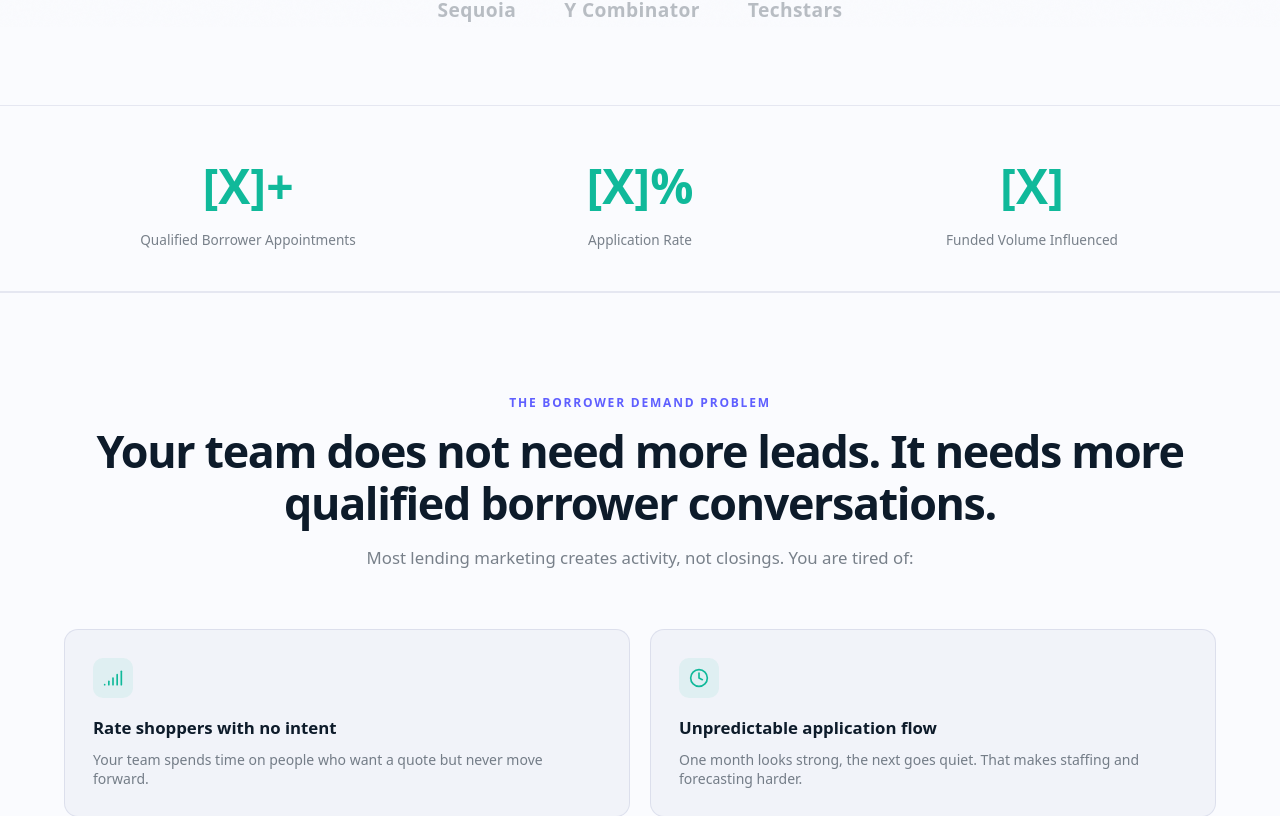
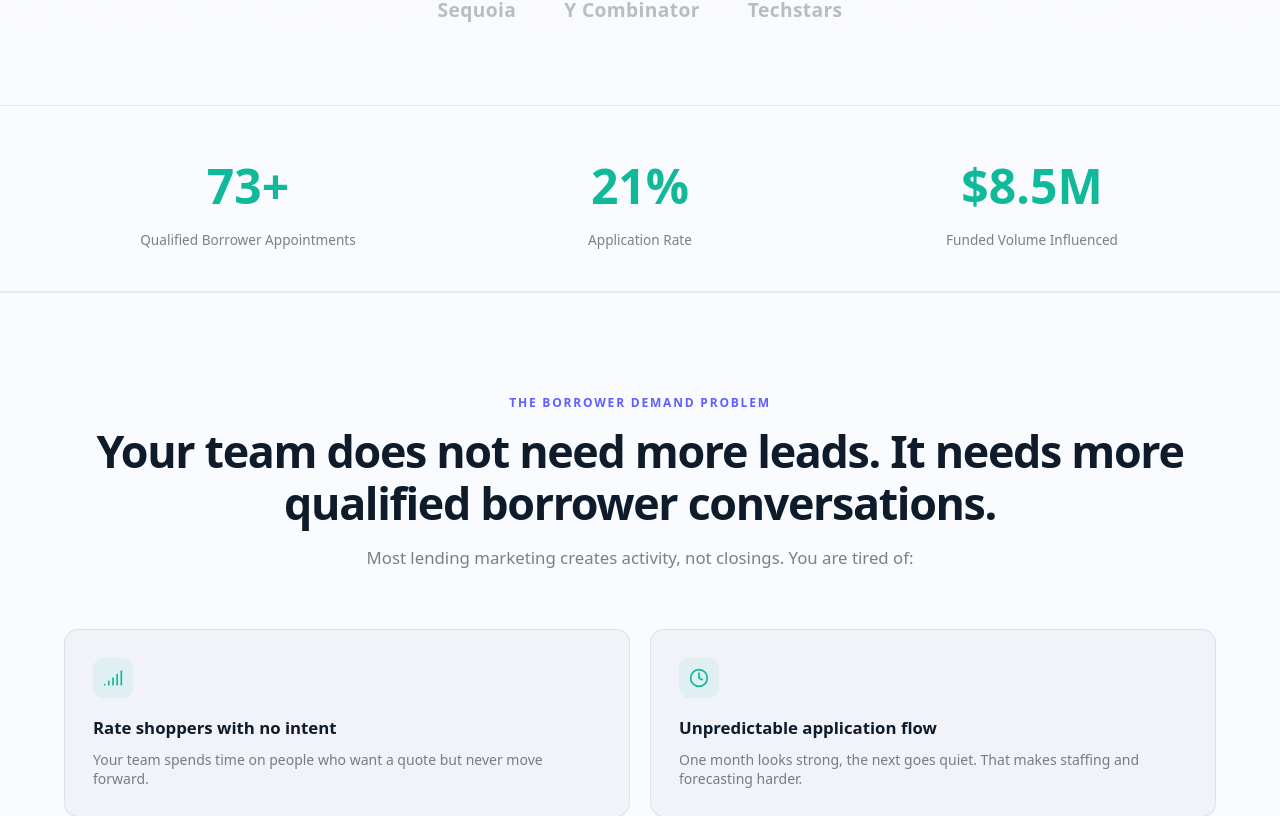
Before and after one commit to HunzlaHussain/social_bloom, a Next.js app: page / in a window 1280 px wide. Shown: the part 773-1589 px from the top of the page. Built offline with nearby package versions, Linux system fonts and the light colour scheme.

Commit message:
Add mock data generation for landing page statistics

```diff
--- a/src/app/page.tsx
+++ b/src/app/page.tsx
@@ -1,12 +1,56 @@
 'use client';
 
-import { useEffect } from "react";
+import { useEffect, useState } from "react";
 import { SiteHeader } from "@/components/SiteHeader";
 import { SiteFooter } from "@/components/SiteFooter";
 import Image from "next/image";
 
 export default function Home() {
+  const makeMockNumbers = () => {
+    const randInt = (min: number, max: number) =>
+      Math.floor(Math.random() * (max - min + 1)) + min;
+    const randFloat = (min: number, max: number, decimals = 1) => {
+      const n = Math.random() * (max - min) + min;
+      const p = 10 ** decimals;
+      return Math.round(n * p) / p;
+    };
+    const formatMillions = (millions: number) => `$${millions.toFixed(1)}M`;
+
+    const qualifiedBorrowerAppointments = randInt(40, 140);
+    const applicationRatePercent = randInt(12, 34);
+    const fundedVolumeInfluenced = formatMillions(randFloat(1.2, 9.8, 1));
+
+    const caseStudies = [
+      {
+        lenderName: "Crescent Home Lending",
+        fundedVolume: formatMillions(randFloat(3.0, 12.5, 1)),
+        fundedVolumeDays: randInt(45, 120),
+      },
+      {
+        lenderName: "Blue Ridge Mortgage",
+        qualifiedAppointments: randInt(18, 65),
+        qualifiedAppointmentsWeeks: randInt(4, 12),
+      },
+      {
+        lenderName: "Harbor Equity Partners",
+        efficiencyImprovementPercent: randInt(10, 38),
+      },
+    ] as const;
+
+    return {
+      qualifiedBorrowerAppointments,
+      applicationRatePercent,
+      fundedVolumeInfluenced,
+      caseStudies,
+    };
+  };
+
+  const [mockNumbers, setMockNumbers] = useState<ReturnType<typeof makeMockNumbers> | null>(null);
+
   useEffect(() => {
+    // Generate mock values only on the client to avoid hydration mismatches.
+    setMockNumbers(makeMockNumbers());
+
     const observer = new IntersectionObserver(
       (entries) => {
         entries.forEach((entry) => {
@@ -125,15 +169,21 @@ export default function Home() {
         <div className="relative z-[1] mx-auto w-full max-w-sb px-4 sm:px-6">
           <div className="grid grid-cols-1 gap-8 text-center min-[600px]:grid-cols-3 min-[600px]:gap-6 reveal">
             <div>
-              <div className="font-display text-[clamp(2rem,4vw,3rem)] font-semibold text-sb-accent">[X]+</div>
+              <div className="font-display text-[clamp(2rem,4vw,3rem)] font-semibold text-sb-accent">
+                {mockNumbers ? `${mockNumbers.qualifiedBorrowerAppointments}+` : "—"}
+              </div>
               <div className="mt-1 text-[0.85rem] font-medium text-sb-text-secondary">Qualified Borrower Appointments</div>
             </div>
             <div>
-              <div className="font-display text-[clamp(2rem,4vw,3rem)] font-semibold text-sb-accent">[X]%</div>
+              <div className="font-display text-[clamp(2rem,4vw,3rem)] font-semibold text-sb-accent">
+                {mockNumbers ? `${mockNumbers.applicationRatePercent}%` : "—"}
+              </div>
               <div className="mt-1 text-[0.85rem] font-medium text-sb-text-secondary">Application Rate</div>
             </div>
             <div>
-              <div className="font-display text-[clamp(2rem,4vw,3rem)] font-semibold text-sb-accent">[X]</div>
+              <div className="font-display text-[clamp(2rem,4vw,3rem)] font-semibold text-sb-accent">
+                {mockNumbers ? mockNumbers.fundedVolumeInfluenced : "—"}
+              </div>
               <div className="mt-1 text-[0.85rem] font-medium text-sb-text-secondary">Funded Volume Influenced</div>
             </div>
           </div>
@@ -614,34 +664,47 @@ export default function Home() {
           </div>
           <div className="grid grid-cols-1 gap-6 md:grid-cols-2">
             <div className="rounded-2xl border border-sb-border bg-sb-card p-6 transition-[border-color,transform] duration-300 hover:-translate-y-0.5 hover:border-sb-border-strong sm:p-8 reveal">
-              <div className="mb-2 font-display text-xl font-semibold">[Lender Name]</div>
+              <div className="mb-2 font-display text-xl font-semibold">
+                {mockNumbers ? mockNumbers.caseStudies[0].lenderName : "—"}
+              </div>
               <div className="flex flex-wrap gap-5">
                 <div className="min-w-[100px] flex-1 rounded-[10px] border border-sb-border bg-[rgba(42,50,130,0.05)] p-4">
-                  <div className="mb-0.5 font-display text-[1.3rem] font-bold text-sb-accent">$[X]</div>
+                  <div className="mb-0.5 font-display text-[1.3rem] font-bold text-sb-accent">
+                    {mockNumbers ? mockNumbers.caseStudies[0].fundedVolume : "—"}
+                  </div>
                   <div className="text-[0.75rem] font-medium text-sb-text-muted">
-                    Funded volume influenced in [Y days]
+                    Funded volume influenced in {mockNumbers ? `${mockNumbers.caseStudies[0].fundedVolumeDays} days` : "—"}
                   </div>
                 </div>
               </div>
             </div>
 
             <div className="rounded-2xl border border-sb-border bg-sb-card p-6 transition-[border-color,transform] duration-300 hover:-translate-y-0.5 hover:border-sb-border-strong sm:p-8 reveal reveal-delay-1">
-              <div className="mb-2 font-display text-xl font-semibold">[Lender Name]</div>
+              <div className="mb-2 font-display text-xl font-semibold">
+                {mockNumbers ? mockNumbers.caseStudies[1].lenderName : "—"}
+              </div>
               <div className="flex flex-wrap gap-5">
                 <div className="min-w-[100px] flex-1 rounded-[10px] border border-sb-border bg-[rgba(42,50,130,0.05)] p-4">
-                  <div className="mb-0.5 font-display text-[1.3rem] font-bold text-sb-accent">[X]</div>
+                  <div className="mb-0.5 font-display text-[1.3rem] font-bold text-sb-accent">
+                    {mockNumbers ? mockNumbers.caseStudies[1].qualifiedAppointments : "—"}
+                  </div>
                   <div className="text-[0.75rem] font-medium text-sb-text-muted">
-                    Qualified borrower appointments in [Y weeks]
+                    Qualified borrower appointments in{" "}
+                    {mockNumbers ? `${mockNumbers.caseStudies[1].qualifiedAppointmentsWeeks} weeks` : "—"}
                   </div>
                 </div>
               </div>
             </div>
 
             <div className="rounded-2xl border border-sb-border bg-sb-card p-6 transition-[border-color,transform] duration-300 hover:-translate-y-0.5 hover:border-sb-border-strong sm:p-8 reveal reveal-delay-2">
-              <div className="mb-2 font-display text-xl font-semibold">[Lender Name]</div>
+              <div className="mb-2 font-display text-xl font-semibold">
+                {mockNumbers ? mockNumbers.caseStudies[2].lenderName : "—"}
+              </div>
               <div className="flex flex-wrap gap-5">
                 <div className="min-w-[100px] flex-1 rounded-[10px] border border-sb-border bg-[rgba(42,50,130,0.05)] p-4">
-                  <div className="mb-0.5 font-display text-[1.3rem] font-bold text-sb-accent">[X]%</div>
+                  <div className="mb-0.5 font-display text-[1.3rem] font-bold text-sb-accent">
+                    {mockNumbers ? `${mockNumbers.caseStudies[2].efficiencyImprovementPercent}%` : "—"}
+                  </div>
                   <div className="text-[0.75rem] font-medium text-sb-text-muted">
                     Improvement in application-to-close efficiency
                   </div>
```
